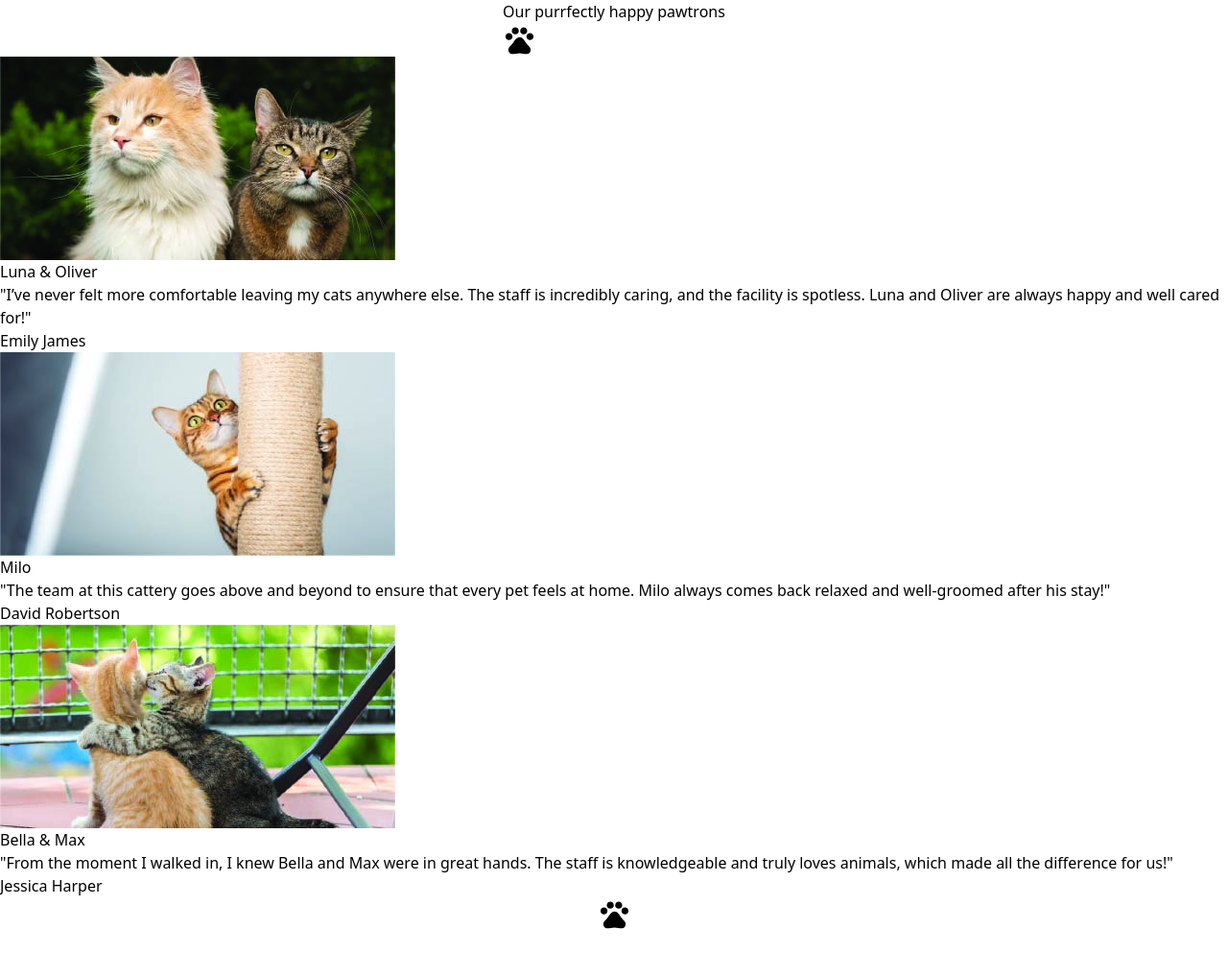
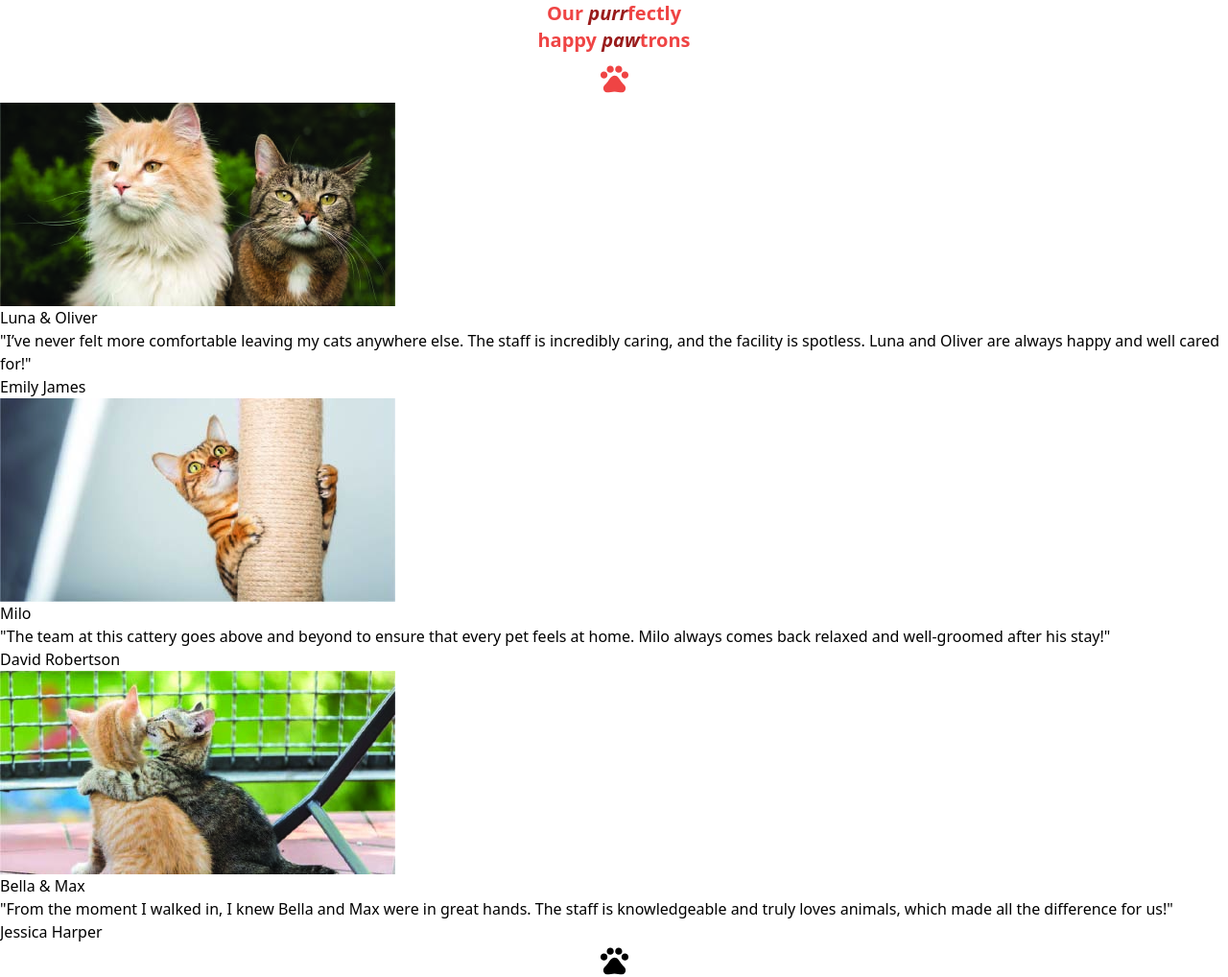
Before and after one commit to dcendry1711/tailwindCssTestimonialsCards, a plain HTML site: page index.html in a window 1280 px wide. Shown: the whole page at 96% size. Before the commit the page ends 970 px from the top, so only its background shows below. Drawn offline with nearby package versions, Linux system fonts and the light colour scheme.

Commit message:
style header section

```diff
--- a/index.html
+++ b/index.html
@@ -6,9 +6,9 @@
         <script src="https://cdn.tailwindcss.com"></script>
     </head>
     <body class="flex flex-col items-center">
-        <header>
-            <h2>Our <span>purr</span>fectly happy <span>paw</span>trons</h2>
-            <svg xmlns="http://www.w3.org/2000/svg" height="35px" viewBox="0 -960 960 960" width="35px"><path d="M180-475q-42 0-71-29t-29-71q0-42 29-71t71-29q42 0 71 29t29 71q0 42-29 71t-71 29Zm180-160q-42 0-71-29t-29-71q0-42 29-71t71-29q42 0 71 29t29 71q0 42-29 71t-71 29Zm240 0q-42 0-71-29t-29-71q0-42 29-71t71-29q42 0 71 29t29 71q0 42-29 71t-71 29Zm180 160q-42 0-71-29t-29-71q0-42 29-71t71-29q42 0 71 29t29 71q0 42-29 71t-71 29ZM266-75q-45 0-75.5-34.5T160-191q0-52 35.5-91t70.5-77q29-31 50-67.5t50-68.5q22-26 51-43t63-17q34 0 63 16t51 42q28 32 49.5 69t50.5 69q35 38 70.5 77t35.5 91q0 47-30.5 81.5T694-75q-54 0-107-9t-107-9q-54 0-107 9t-107 9Z"/></svg>
+        <header class="w-40 text-center flex flex-col items-center">
+            <h2 class="text-xl text-red-500 font-bold">Our <span class="text-red-800 italic">purr</span>fectly happy <span class="text-red-800 italic">paw</span>trons</h2>
+            <svg class="my-2 fill-red-500" xmlns="http://www.w3.org/2000/svg" height="35px" viewBox="0 -960 960 960" width="35px"><path d="M180-475q-42 0-71-29t-29-71q0-42 29-71t71-29q42 0 71 29t29 71q0 42-29 71t-71 29Zm180-160q-42 0-71-29t-29-71q0-42 29-71t71-29q42 0 71 29t29 71q0 42-29 71t-71 29Zm240 0q-42 0-71-29t-29-71q0-42 29-71t71-29q42 0 71 29t29 71q0 42-29 71t-71 29Zm180 160q-42 0-71-29t-29-71q0-42 29-71t71-29q42 0 71 29t29 71q0 42-29 71t-71 29ZM266-75q-45 0-75.5-34.5T160-191q0-52 35.5-91t70.5-77q29-31 50-67.5t50-68.5q22-26 51-43t63-17q34 0 63 16t51 42q28 32 49.5 69t50.5 69q35 38 70.5 77t35.5 91q0 47-30.5 81.5T694-75q-54 0-107-9t-107-9q-54 0-107 9t-107 9Z"/></svg>
         </header>
 
         <!-- CARD CONTAINER -->
```
